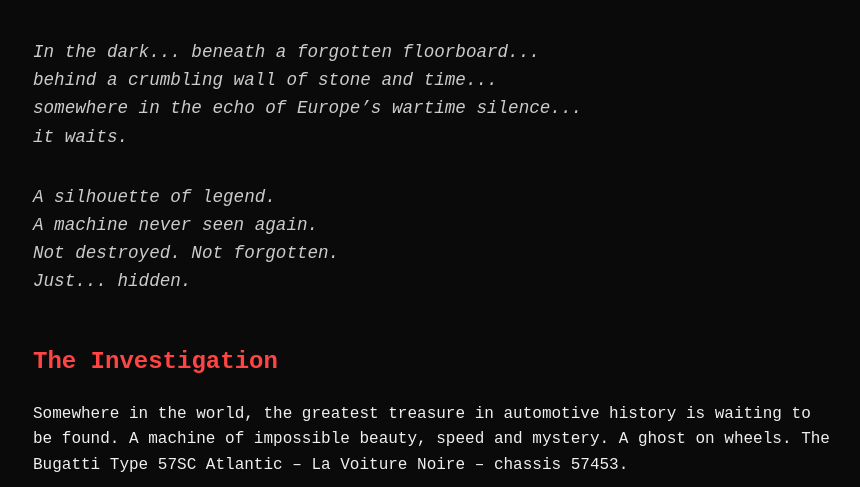
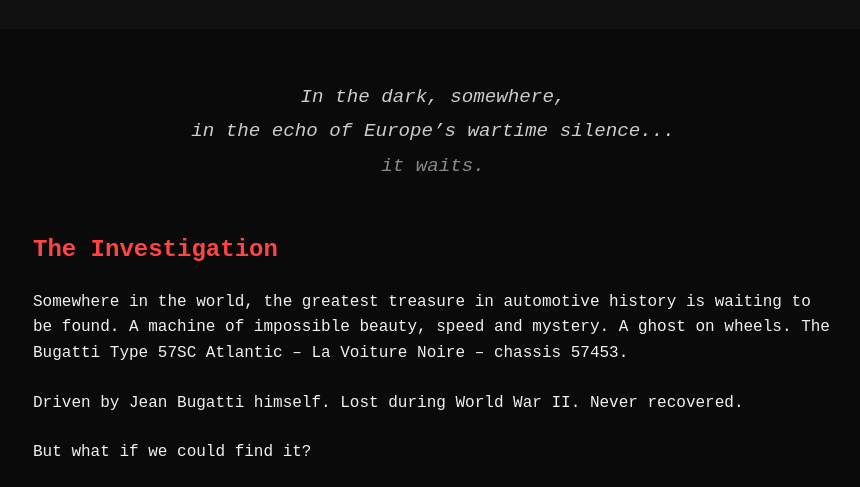
Before and after one commit to BartlomiejZasada/noire, a plain HTML site: page index.html in a window 1280 px wide. Shown: the part 265-752 px from the top of the page, without its empty margins (207-1067 px from the left). Drawn offline with Linux system fonts and the light colour scheme.

Commit message:
Update index.html

```diff
--- a/index.html
+++ b/index.html
@@ -19,7 +19,7 @@
       text-align: center;
     }
     header img {
-      height: 100px;
+      height: 140px;
       margin-bottom: 1rem;
     }
     header h1 {
@@ -35,8 +35,10 @@
     .intro {
       font-style: italic;
       color: #ccc;
-      font-size: 1.1rem;
-      margin-bottom: 2rem;
+      font-size: 1.2rem;
+      margin-bottom: 2.5rem;
+      line-height: 1.8;
+      text-align: center;
     }
     h2 {
       color: #ff4444;
@@ -61,16 +63,9 @@
 
   <section>
     <p class="intro">
-      In the dark... beneath a forgotten floorboard...<br>
-      behind a crumbling wall of stone and time...<br>
-      somewhere in the echo of Europe’s wartime silence...<br>
-      it waits.
-    </p>
-    <p class="intro">
-      A silhouette of legend.<br>
-      A machine never seen again.<br>
-      Not destroyed. Not forgotten.<br>
-      Just... hidden.
+      In the dark, somewhere,<br>
+      in the echo of Europe’s wartime silence...<br>
+      <span style="color:#888;">it waits.</span>
     </p>
 
     <h2>The Investigation</h2>
```
